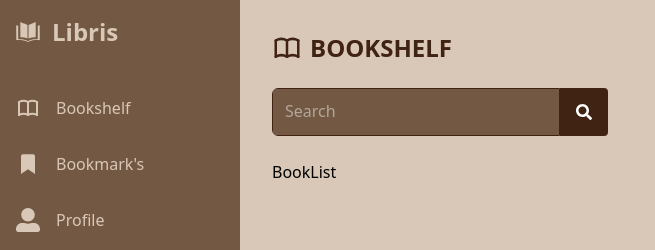
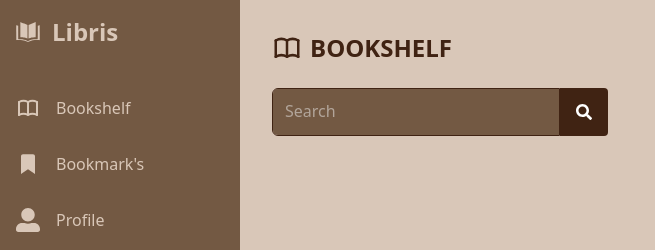
Before and after one commit to AliceSBulhoes/Libris, a React (Vite) app: page /libris in a window 1280 px wide. Shown: the top 250 px of the page, without its empty margins (0-655 px from the left). Built offline with nearby package versions, Linux system fonts and the light colour scheme.

Commit message:
Fazendo a estrutura e estilização do BookList

```diff
--- a/src/components/bookshelf/BookList.jsx
+++ b/src/components/bookshelf/BookList.jsx
@@ -1,8 +1,14 @@
-import React from 'react'
+import BookCard from './BookCard'
 
-const BookList = () => {
+const BookList = ({ books }) => {
   return (
-    <div>BookList</div>
+    <div className='flex flex-wrap gap-10 justify-center'>
+        {
+            books.map((book, i) => {
+                return <BookCard key={i} book={book}/>
+            })
+        }
+    </div>
   )
 }
 
```
